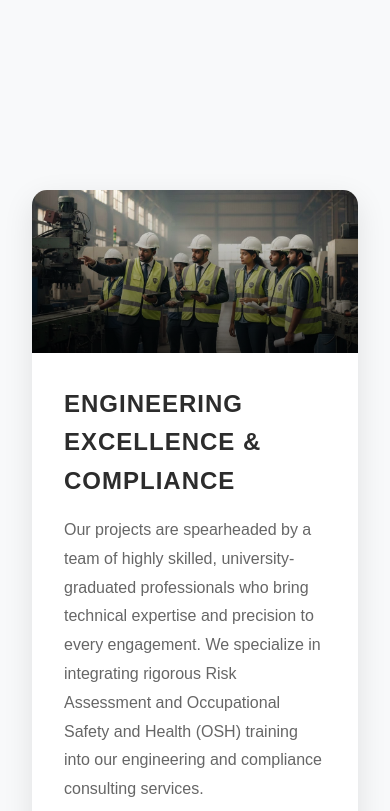
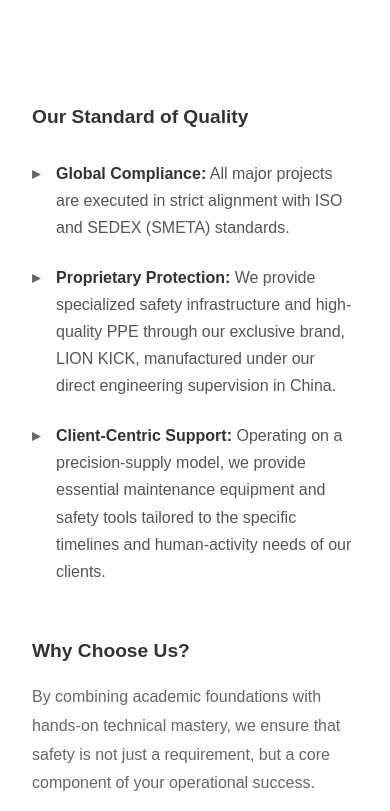
Before and after one commit to anjana-nuwanpriya/NS, a plain HTML site: page expertise.html in a window 390 px wide. Shown: the part 593-1404 px from the top of the page. Drawn offline with Linux system fonts and the light colour scheme.

Commit message:
Third commit

```diff
--- a/expertise.html
+++ b/expertise.html
@@ -214,85 +214,66 @@
         }
 
         /* =========================
-           EXPERTISE CATEGORIES
+           EXPERTISE CONTENT
         ========================= */
-        .expertise-categories {
+        .expertise-content {
             padding: 8rem 0;
-            background: #f8f9fa;
+            background: #ffffff;
         }
 
-        .expertise-grid {
-            display: grid;
-            grid-template-columns: repeat(auto-fit, minmax(350px, 1fr));
-            gap: 3rem;
-            margin-top: 4rem;
+        .expertise-section {
+            max-width: 900px;
+            margin: 0 auto;
+            opacity: 0;
+            transform: translateY(30px);
+            transition: all 0.6s ease;
         }
 
-        .expertise-card {
-            background: white;
-            border-radius: 15px;
-            overflow: hidden;
-            box-shadow: 0 10px 30px rgba(0,0,0,0.1);
-            transition: all 0.4s ease;
-            position: relative;
+        .expertise-section.visible {
+            opacity: 1;
+            transform: translateY(0);
         }
 
-        .expertise-card:hover {
-            transform: translateY(-10px);
-            box-shadow: 0 20px 50px rgba(0,0,0,0.15);
-        }
-
-        .expertise-card-image {
-          width: 100%;
-    height: 0;
-    padding-bottom: 50%; /* Makes it square (1:1 aspect ratio) */
-    background-size: cover;
-    background-position: center;
-    position: relative;
-    overflow: hidden;
-        }
-
-        .expertise-card-image::after {
-            content: '';
-            position: absolute;
-            inset: 0;
-            background: linear-gradient(to bottom, transparent 0%, rgba(0,0,0,0.7) 100%);
-        }
-
-        .expertise-card-content {
-            padding: 2.5rem;
-            position: relative;
-        }
-
-        .expertise-card h3 {
-            font-size: 1.5rem;
-            margin-bottom: 1rem;
+        .expertise-section h3 {
+            font-size: 2rem;
+            margin-bottom: 1.5rem;
             color: #2c2c2c;
             font-weight: 600;
             text-transform: uppercase;
             letter-spacing: 1px;
         }
 
-        .expertise-card p {
+        .expertise-section h4 {
+            font-size: 1.4rem;
+            margin-top: 2.5rem;
+            margin-bottom: 1rem;
+            color: #333;
+            font-weight: 600;
+        }
+
+        .expertise-section p {
             color: #666;
             line-height: 1.8;
             font-weight: 300;
             margin-bottom: 1.5rem;
+            font-size: 1.05rem;
         }
 
-        .expertise-card ul {
+        .expertise-section ul {
             list-style: none;
             padding: 0;
+            margin-bottom: 2rem;
         }
 
-        .expertise-card ul li {
-            padding: 0.5rem 0;
+        .expertise-section ul li {
+            padding: 0.7rem 0;
             color: #555;
             position: relative;
             padding-left: 1.5rem;
+            line-height: 1.7;
         }
 
-        .expertise-card ul li::before {
+        .expertise-section ul li::before {
             content: '▸';
             position: absolute;
             left: 0;
@@ -300,29 +281,8 @@
             font-weight: bold;
         }
 
-        /* Card Background Images */
-        .card-educational {
-            background-image: url("assets/images/pexels-pixabay-256490.jpg");
-        }
-
-        .card-healthcare {
-            background-image: url("assets/images/pexels-negativespace-48604.jpg");
-        }
-
-        .card-corporate {
-            background-image: url("assets/images/pexels-aleksandar-pasaric-325229.jpg");
-        }
-
-        .card-production {
-            background-image: url("assets/images/pexels-rethaferguson-3810792.jpg");
-        }
-
-        .card-landscape {
-            background-image: url("assets/images/pexels-scottwebb-136413.jpg");
-        }
-
-        .card-residential {
-            background-image: url("assets/images/pexels-binyaminmellish-106399.jpg");
+        .expertise-section ul li strong {
+            color: #333;
         }
 
         /* =========================
@@ -462,14 +422,21 @@
                 font-size: 1.1rem;
             }
 
-            /* Expertise Cards */
-            .expertise-grid {
-                grid-template-columns: 1fr;
-                gap: 2rem;
+            /* Expertise Content */
+            .expertise-content {
+                padding: 4rem 0;
             }
 
-            .expertise-card-content {
-                padding: 2rem;
+            .expertise-section h3 {
+                font-size: 1.5rem;
+            }
+
+            .expertise-section h4 {
+                font-size: 1.2rem;
+            }
+
+            .expertise-section p {
+                font-size: 1rem;
             }
 
             .section-title {
@@ -646,23 +613,18 @@
     <section class="expertise-hero">
         <div class="expertise-hero-content">
             <h1>Our Expertise</h1>
-            <p>Delivering innovative engineering solutions across multiple sectors with over a decade of excellence in architectural and construction services.</p>
+            <h2>Engineering Excellence & Compliance</h2>
+            <p>Our projects are spearheaded by a team of highly skilled, university-graduated professionals who bring technical expertise and precision to every engagement. We specialize in integrating rigorous Risk Assessment and Occupational Safety and Health (OSH) training into our engineering and compliance consulting services.</p>
         </div>
     </section>
 
-<!-- Expertise Categories Section -->
-<section class="expertise-categories">
+    <!-- Expertise Content Section -->
+    <section class="expertise-content">
         <div class="container">
-        <!-- <h2 class="section-title">Areas of Specialization</h2> -->
-
-        <div class="expertise-grid">
-            <!-- Engineering Excellence & Compliance -->
-            <article class="expertise-card fade-in">
-                <div class="expertise-card-image card-engineering" style="background-image: url('assets/images/WhatsApp\ Image\ 2026-01-17\ at\ 20.24.46.jpeg');" role="img" aria-label="Engineering and compliance"></div>
-                <div class="expertise-card-content">
-                    <h3>Engineering Excellence & Compliance</h3>
+            <article class="expertise-section">
+                <!-- <h3>Engineering Excellence & Compliance</h3>
                 <p>Our projects are spearheaded by a team of highly skilled, university-graduated professionals who bring technical expertise and precision to every engagement. We specialize in integrating rigorous Risk Assessment and Occupational Safety and Health (OSH) training into our engineering and compliance consulting services.</p>
-
+                 -->
                 <h4>Our Standard of Quality</h4>
                 <ul>
                     <li><strong>Global Compliance:</strong> All major projects are executed in strict alignment with ISO and SEDEX (SMETA) standards.</li>
@@ -672,9 +634,7 @@
 
                 <h4>Why Choose Us?</h4>
                 <p>By combining academic foundations with hands-on technical mastery, we ensure that safety is not just a requirement, but a core component of your operational success.</p>
-                </div>
             </article>
-        </div>
         </div>
     </section>
 
@@ -787,17 +747,14 @@
         const observer = new IntersectionObserver(function(entries) {
             entries.forEach(entry => {
                 if (entry.isIntersecting) {
-                    entry.target.style.opacity = '1';
-                    entry.target.style.transform = 'translateY(0)';
+                    entry.target.classList.add('visible');
                 }
             });
         }, observerOptions);
 
-        // Observe all expertise cards
-        document.querySelectorAll('.expertise-card').forEach(card => {
-            card.style.opacity = '0';
-            card.style.transform = 'translateY(30px)';
-            observer.observe(card);
+        // Observe expertise section
+        document.querySelectorAll('.expertise-section').forEach(section => {
+            observer.observe(section);
         });
     </script>
 </body>
```
Also changed, not shown: projects.html (+1 -1 lines). Lines whose indentation alone changed are shown as unchanged.
